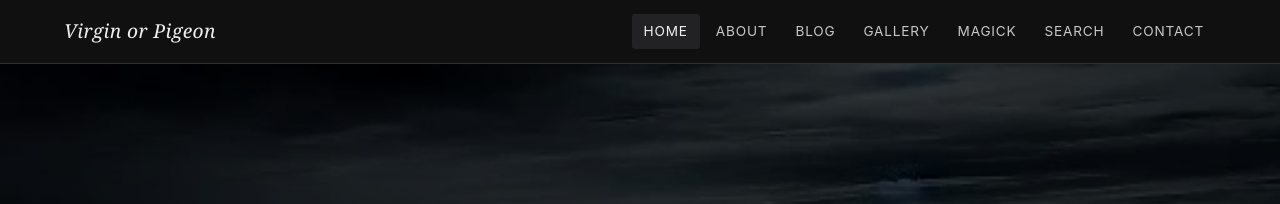
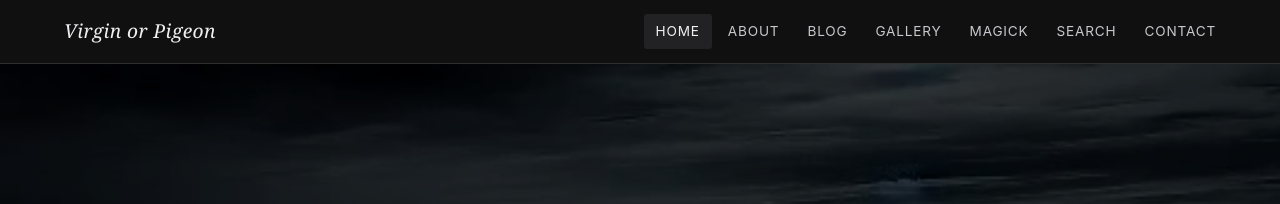
Before and after one commit to KY4GD/virginorpigeon, a Jekyll site: the page built from index.html, in a window 1280 px wide. Shown: the top 204 px of the page. Built offline with Jekyll 4.4.1, drawn with Linux system fonts in a browser that asks for light colours; the list of posts is cut into pages by our own code.

Commit message:
Header: align nav flush right to match the logo's left margin
The last nav link's text was inset ~12px by its button padding, so the
row looked slightly short of the right edge versus the logo on the left.
Pulled the nav row over by that padding amount so the two visual margins
match. Verified with a headless-Chrome header screenshot at 1280px.

Co-Authored-By: Claude Opus 4.8 <noreply@anthropic.com>
Claude-Session: https://claude.ai/code/session_01QfqgLsJNTRx8V1DvPDxrmn

```diff
--- a/assets/css/main.css
+++ b/assets/css/main.css
@@ -69,6 +69,10 @@ a:hover { color: var(--color-white); }
 
 /* ---- Desktop Nav ---- */
 .desktop-nav { margin-left: auto; }
+/* The last nav link's text was inset ~12px by its button padding, so it didn't
+   line up flush with the logo on the left. Pull the row over by that padding so
+   the right edge of the last label matches the logo's left edge. */
+.desktop-nav .nav-list { margin-right: -0.75rem; }
 .nav-list {
   list-style: none;
   display: flex;
```
